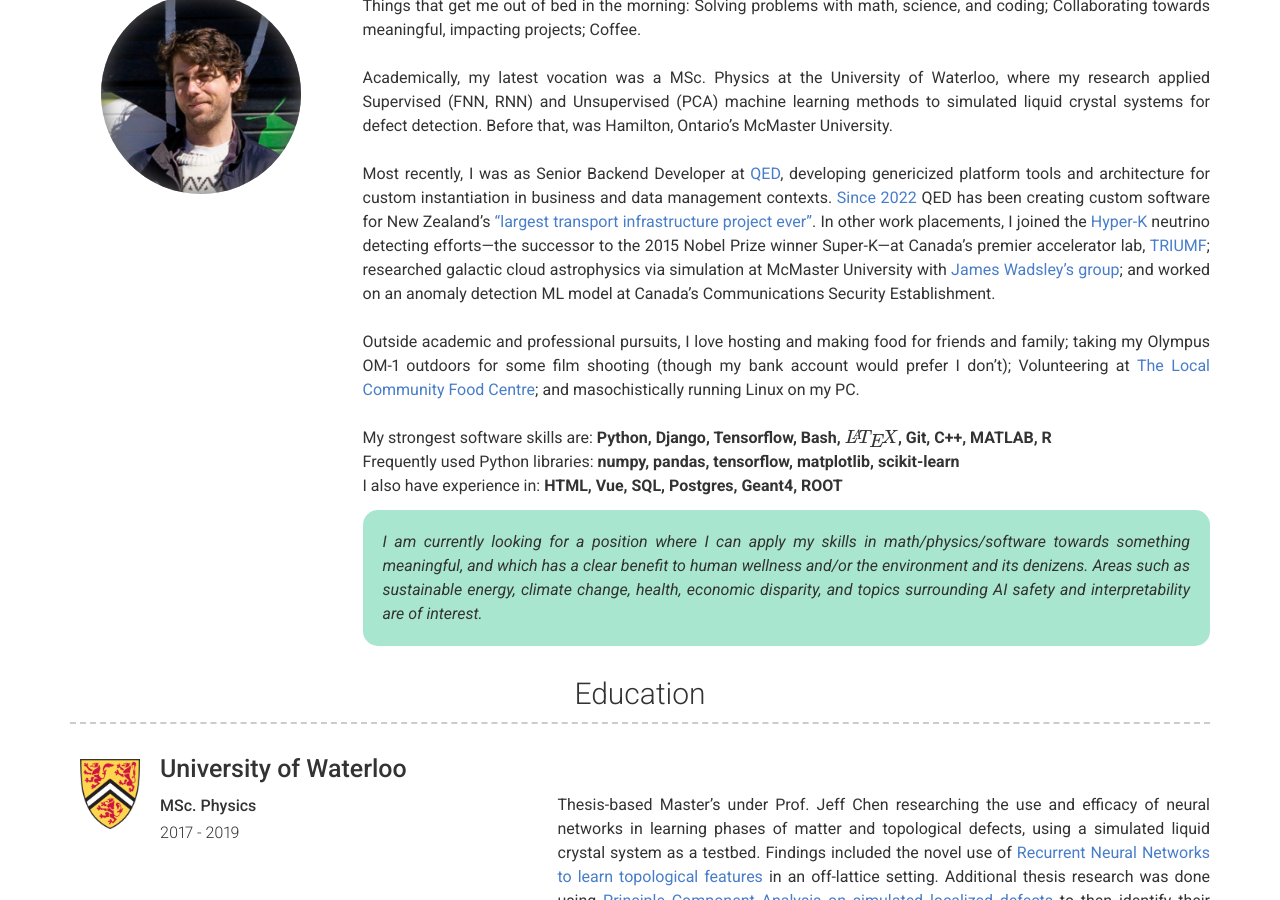
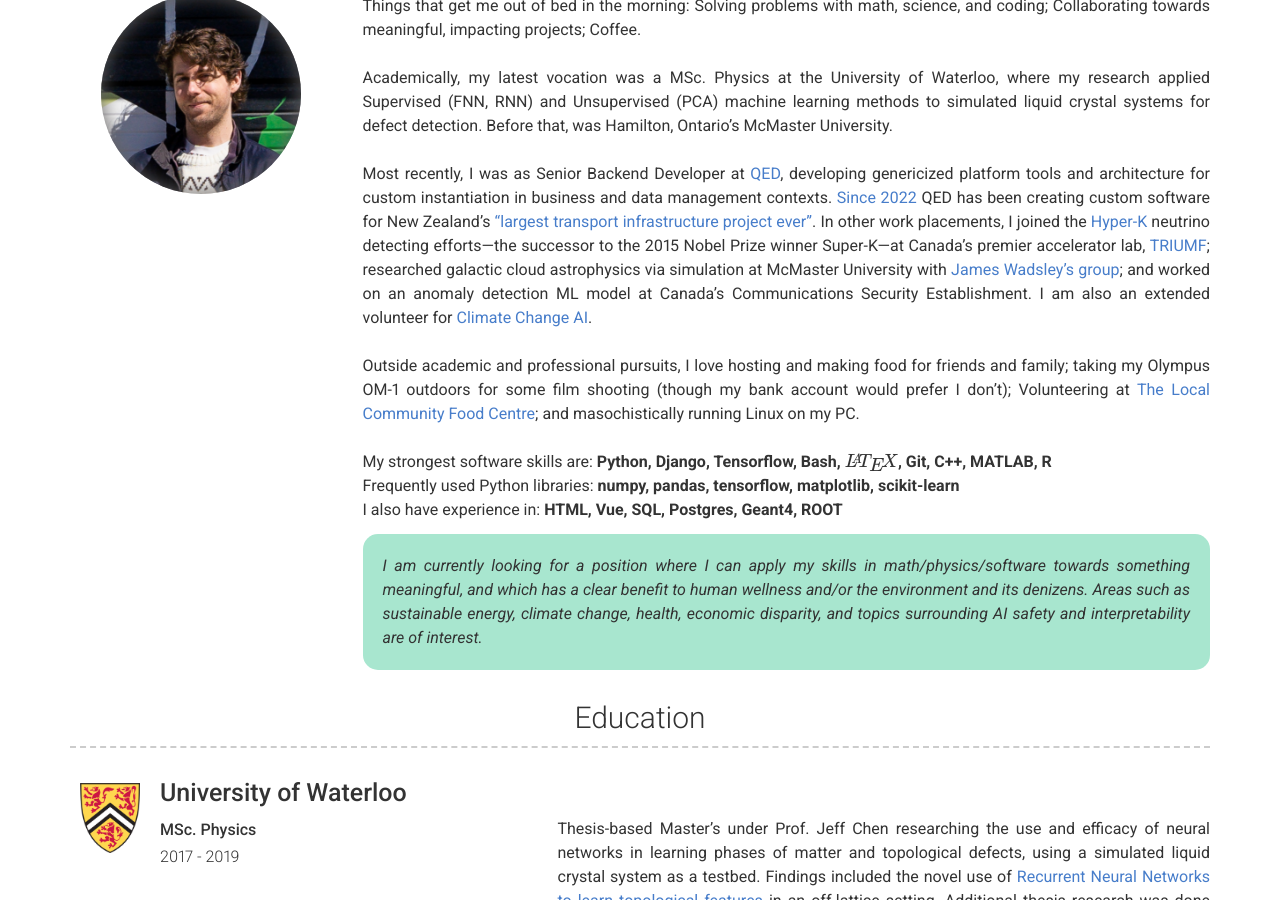
Before and after one commit to m-walters/m-walters.github.io, a Jekyll site: the page built from index.md, in a window 1280 px wide and 900 px high, scrolled down 335 px. Built offline with Jekyll 4.4.1, drawn with Linux system fonts in a browser that asks for light colours; formulas are drawn with MathJax 3.

Commit message:
add ccai

```diff
--- a/_config.yml
+++ b/_config.yml
@@ -36,7 +36,7 @@
   neutrino detecting efforts&mdash;the successor to the 2015 Nobel Prize winner
   Super-K&mdash;at Canada's premier accelerator lab,
   [TRIUMF](https://www.triumf.ca); researched galactic cloud astrophysics via simulation at McMaster University with [James Wadsley's group](https://physics.mcmaster.ca/~wadsley/);
-  and worked on an anomaly detection ML model at Canada's Communications Security Establishment.
+  and worked on an anomaly detection ML model at Canada's Communications Security Establishment. I am also an extended volunteer for [Climate Change AI](https://www.climatechange.ai/).
   <br/>
   Outside academic and professional pursuits, I love hosting and making food for friends and family; taking my Olympus OM-1 outdoors for some
   film shooting (though my bank account would prefer I don't); Volunteering at [The Local Community Food Centre](https://thelocalcfc.org);
```
